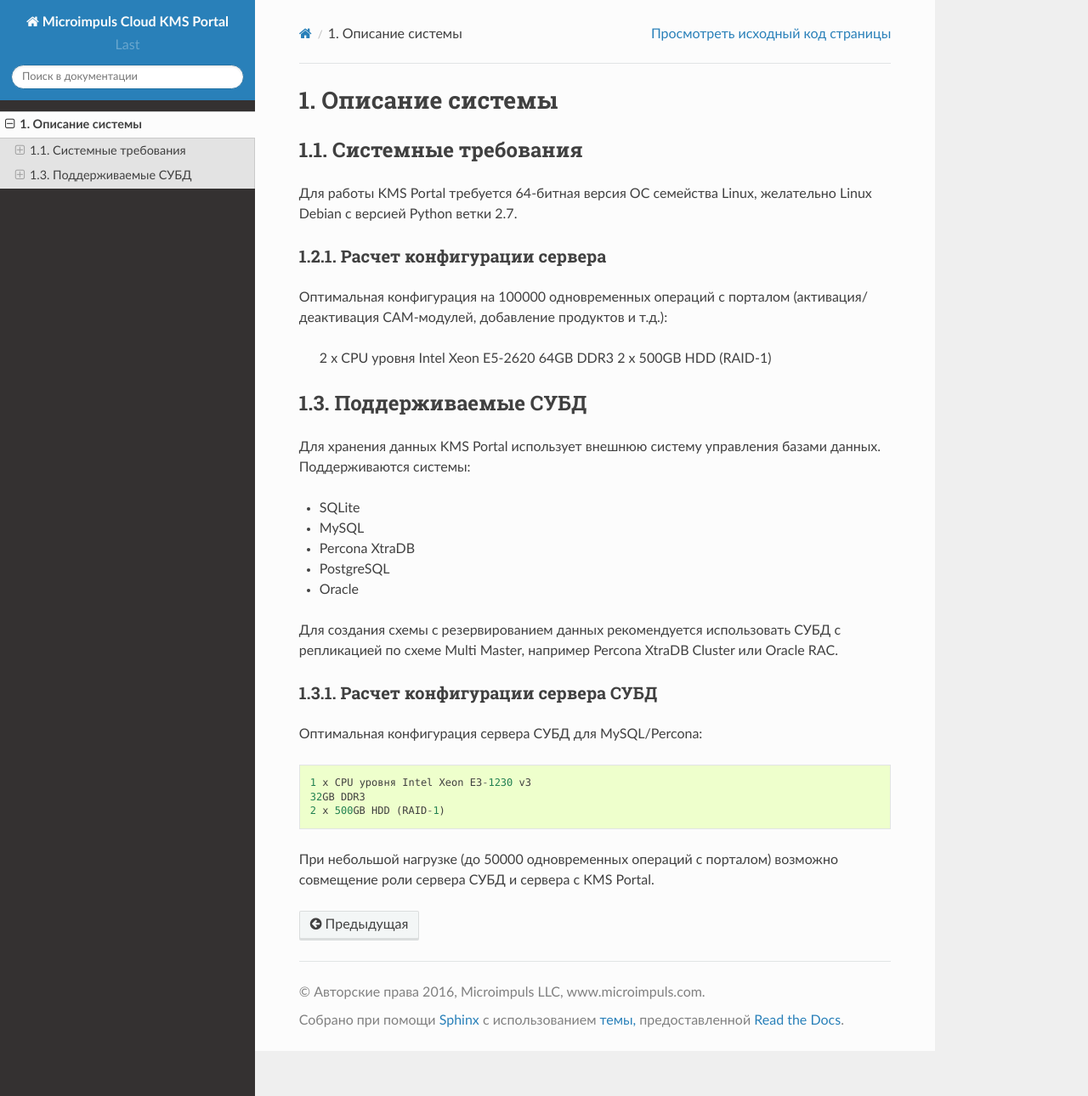
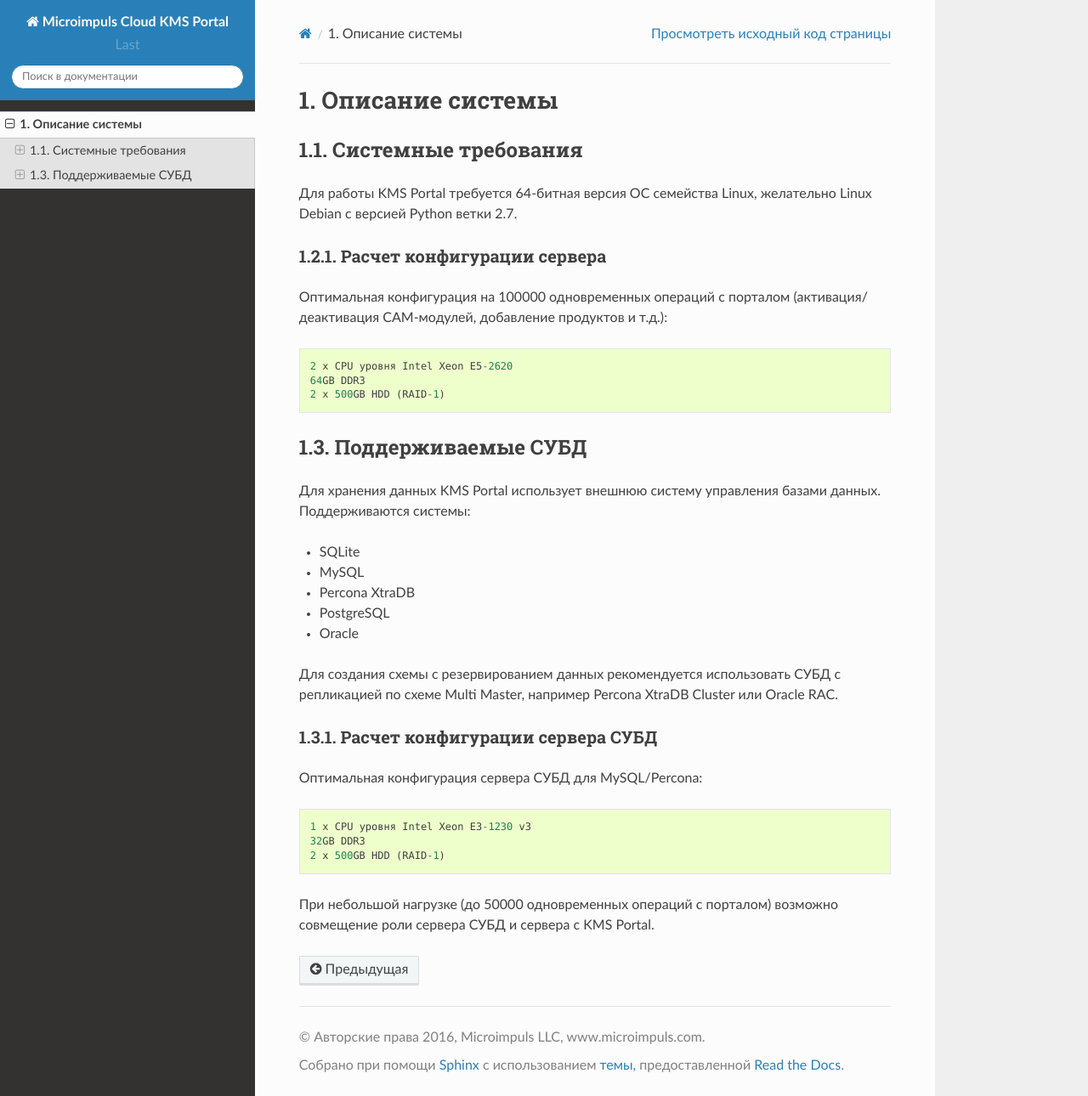
Before and after one commit to microimpuls/cloud-kms-docs, a Sphinx documentation site: the page built from source/introduction.rst, in a window 1280 px wide and 1290 px high. Shown: the whole window at 85% size. Built offline with Sphinx 7.4.7 and the Read the Docs theme 2.0.0, drawn with Linux system fonts in a browser that asks for light colours.

Commit message:
format block

```diff
--- a/source/introduction.rst
+++ b/source/introduction.rst
@@ -16,7 +16,7 @@
 1.2.1. Расчет конфигурации сервера
 ----------------------------------
 
-Оптимальная конфигурация на 100000 одновременных операций с порталом (активация/деактивация CAM-модулей, добавление продуктов и т.д.):
+Оптимальная конфигурация на 100000 одновременных операций с порталом (активация/деактивация CAM-модулей, добавление продуктов и т.д.): ::
 
     2 x CPU уровня Intel Xeon E5-2620
     64GB DDR3
```
